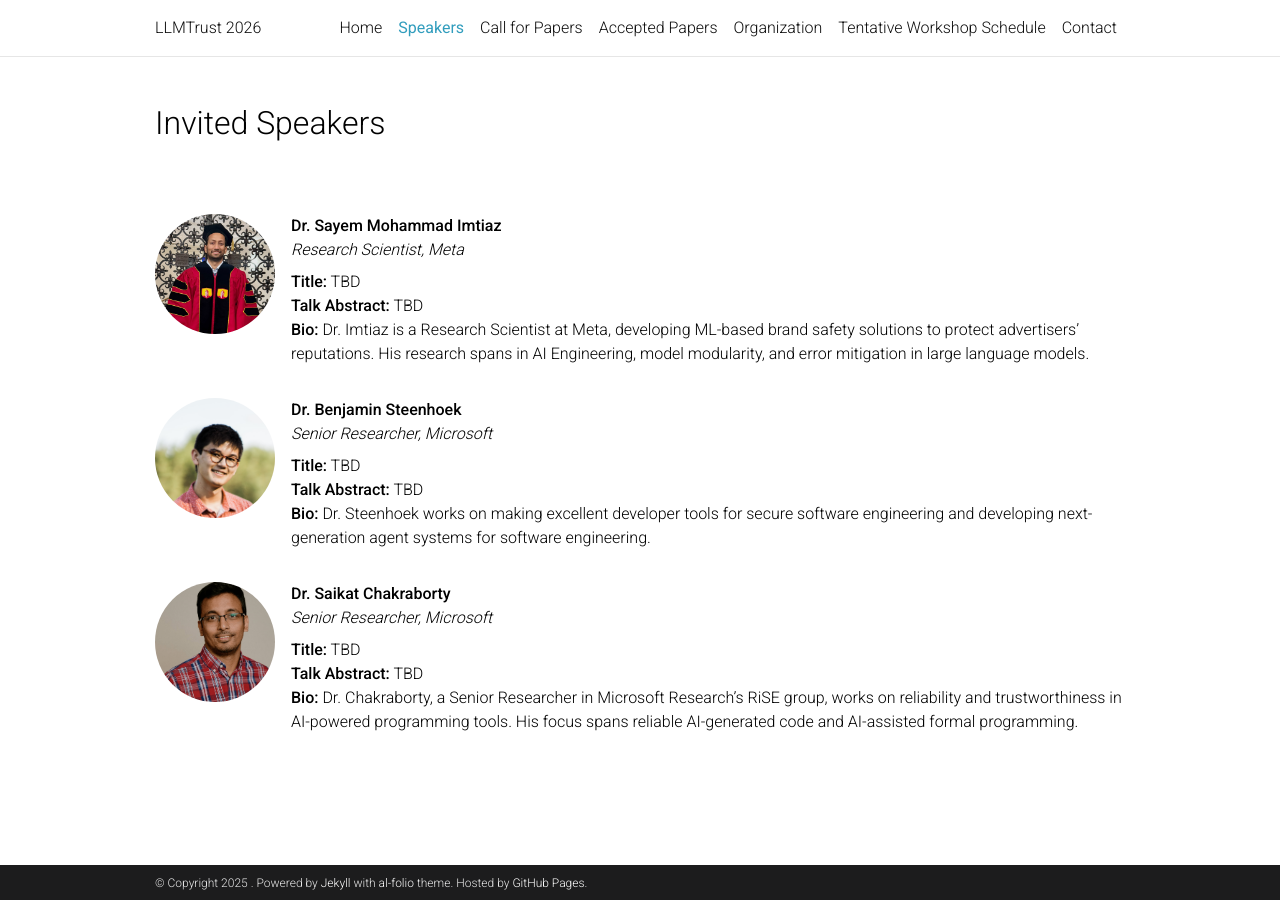
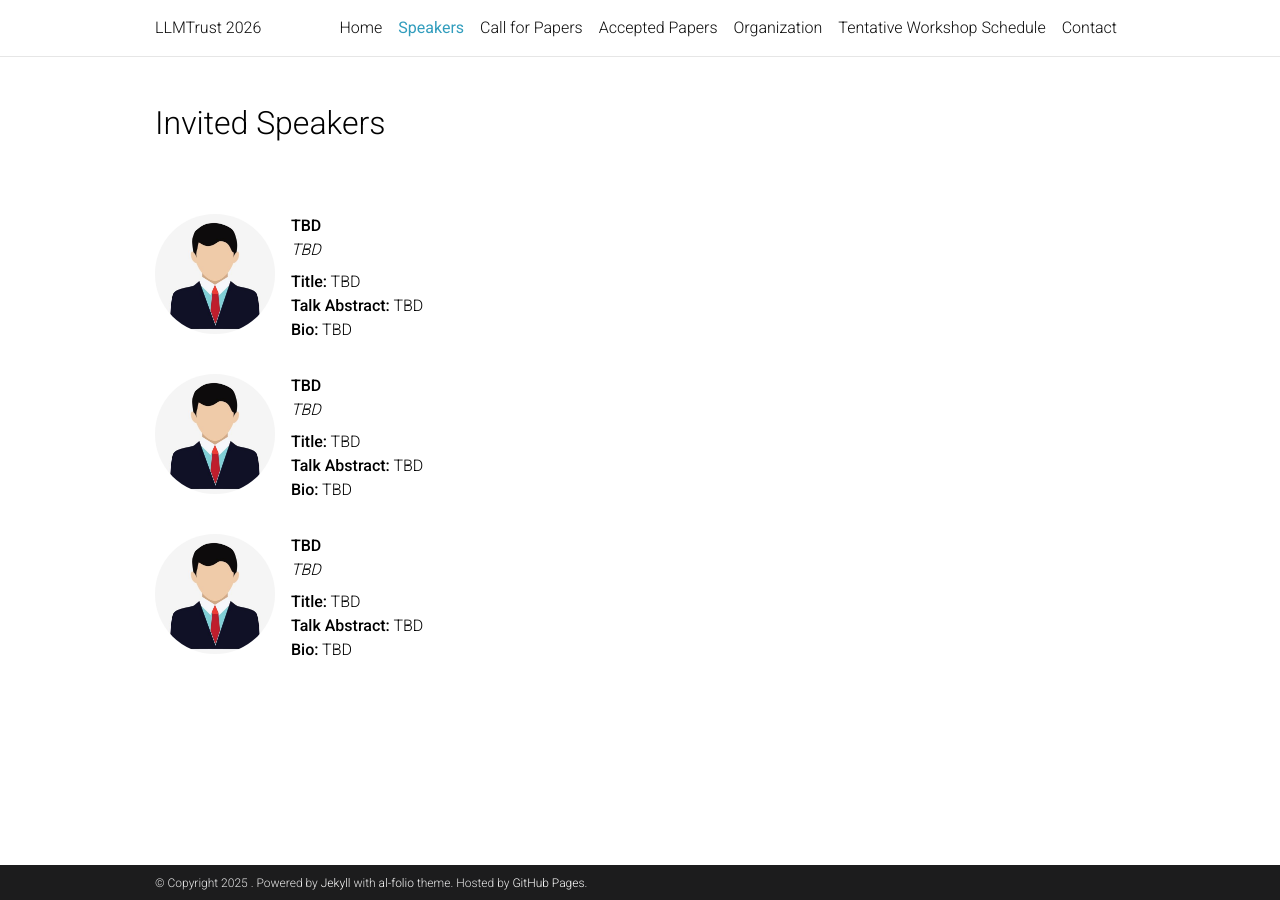
Before and after one commit to llmtrust2026/trustllm1, a Jekyll site: the page built from _pages/speakers.md, in a window 1280 px wide. Built offline with Jekyll 4.4.1, drawn with Linux system fonts in a browser that asks for light colours; comment, search, counter and statistics services are not loaded; a style sheet for code colours, icons or effects is not loaded.

Commit message:
Update speakers.md

```diff
--- a/_pages/speakers.md
+++ b/_pages/speakers.md
@@ -12,51 +12,51 @@ nav_order: 2
 
 <div class="team-container" style="display: flex; flex-direction: column; gap: 2rem;">
 
-  <!-- Speaker: Dr. Sayem Mohammad Imtiaz -->
+  <!-- Speaker: TBD -->
   <div class="team-member" style="display: flex; align-items: flex-start; gap: 1rem;">
     <img
-      src="{{ '/assets/img/speakers/Sayem.jpg' | relative_url }}"
+      src="{{ '/assets/img/speakers/speaker.png' | relative_url }}"
       alt="Dr. Sayem Mohammad Imtiaz"
       style="width: 120px; height: 120px; object-fit: cover; border-radius: 50%; flex-shrink: 0;"
     />
     <div class="speaker-info" style="text-align: left;">
-      <p style="margin: 0;"><strong>Dr. Sayem Mohammad Imtiaz</strong></p>
-      <p style="margin: 0 0 0.5rem;"><em>Research Scientist, Meta</em></p>
+      <p style="margin: 0;"><strong>TBD</strong></p>
+      <p style="margin: 0 0 0.5rem;"><em>TBD</em></p>
       <p style="margin: 0;"><strong>Title:</strong> TBD</p>
       <p style="margin: 0;"><strong>Talk Abstract:</strong> TBD</p>
-      <p style="margin: 0;"><strong>Bio:</strong> Dr. Imtiaz is a Research Scientist at Meta, developing ML-based brand safety solutions to protect advertisers’ reputations. His research spans in AI Engineering, model modularity, and error mitigation in large language models.</p>
+      <p style="margin: 0;"><strong>Bio:</strong> TBD</p>
     </div>
   </div>
 
-  <!-- Speaker: Dr. Benjamin Steenhoek -->
+   <!-- Speaker: TBD -->
   <div class="team-member" style="display: flex; align-items: flex-start; gap: 1rem;">
     <img
-      src="{{ '/assets/img/speakers/ben.png' | relative_url }}"
-      alt="Dr. Benjamin Steenhoek"
+      src="{{ '/assets/img/speakers/speaker.png' | relative_url }}"
+      alt="Dr. Sayem Mohammad Imtiaz"
       style="width: 120px; height: 120px; object-fit: cover; border-radius: 50%; flex-shrink: 0;"
     />
     <div class="speaker-info" style="text-align: left;">
-      <p style="margin: 0;"><strong>Dr. Benjamin Steenhoek</strong></p>
-      <p style="margin: 0 0 0.5rem;"><em>Senior Researcher, Microsoft</em></p>
+      <p style="margin: 0;"><strong>TBD</strong></p>
+      <p style="margin: 0 0 0.5rem;"><em>TBD</em></p>
       <p style="margin: 0;"><strong>Title:</strong> TBD</p>
       <p style="margin: 0;"><strong>Talk Abstract:</strong> TBD</p>
-      <p style="margin: 0;"><strong>Bio:</strong> Dr. Steenhoek works on making excellent developer tools for secure software engineering and developing next-generation agent systems for software engineering.</p>
+      <p style="margin: 0;"><strong>Bio:</strong> TBD</p>
     </div>
   </div>
 
-  <!-- Speaker: Saikat Chakraborty -->
+    <!-- Speaker: TBD -->
   <div class="team-member" style="display: flex; align-items: flex-start; gap: 1rem;">
     <img
-      src="{{ '/assets/img/speakers/saikat.png' | relative_url }}"
-      alt="Saikat Chakraborty"
+      src="{{ '/assets/img/speakers/speaker.png' | relative_url }}"
+      alt="Dr. Sayem Mohammad Imtiaz"
       style="width: 120px; height: 120px; object-fit: cover; border-radius: 50%; flex-shrink: 0;"
     />
     <div class="speaker-info" style="text-align: left;">
-      <p style="margin: 0;"><strong>Dr. Saikat Chakraborty</strong></p>
-      <p style="margin: 0 0 0.5rem;"><em>Senior Researcher, Microsoft</em></p>
+      <p style="margin: 0;"><strong>TBD</strong></p>
+      <p style="margin: 0 0 0.5rem;"><em>TBD</em></p>
       <p style="margin: 0;"><strong>Title:</strong> TBD</p>
       <p style="margin: 0;"><strong>Talk Abstract:</strong> TBD</p>
-      <p style="margin: 0;"><strong>Bio:</strong> Dr. Chakraborty, a Senior Researcher in Microsoft Research’s RiSE group, works on reliability and trustworthiness in AI-powered programming tools. His focus spans reliable AI-generated code and AI-assisted formal programming.</p>
+      <p style="margin: 0;"><strong>Bio:</strong> TBD</p>
     </div>
   </div>
 
```
